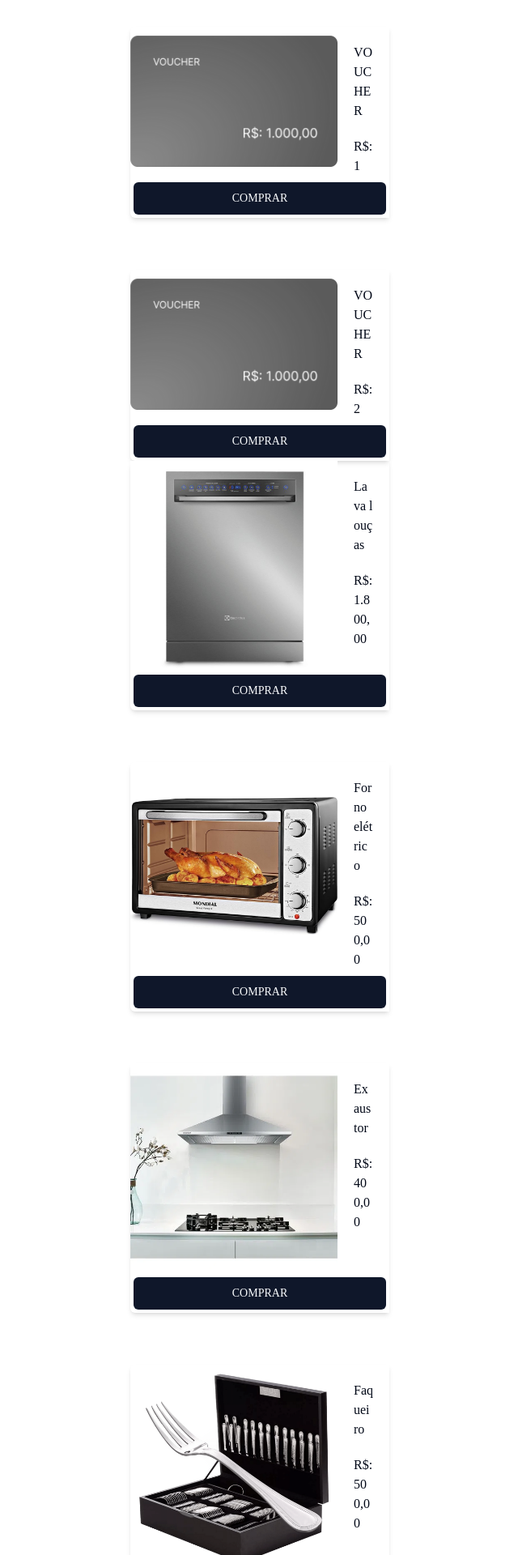
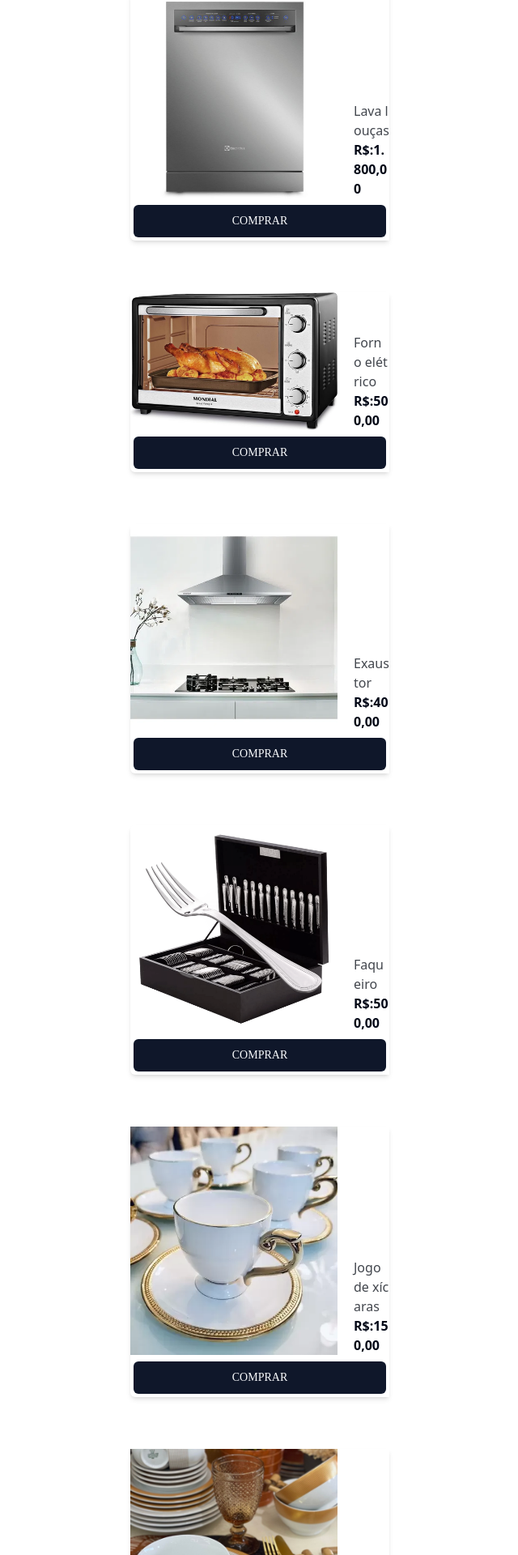
Before and after one commit to lisboaa/marriage, a Next.js app: page /lista-presente in a window 1280 px wide. Shown: the part 43-1963 px from the top of the page at 81% size, without its empty margins (319-959 px from the left). Built offline with nearby package versions, Linux system fonts and the light colour scheme.

Commit message:
Desenvolvimento inicial pagina local evento; Removido voucher de 1 e 2 reais; Ajuste na cor de text e ajuste no layout lista de presentes

```diff
--- a/src/app/lista-presente/page.tsx
+++ b/src/app/lista-presente/page.tsx
@@ -51,6 +51,13 @@ export default function ListaPresente() {
                     />
                     </SheetHeader>
                     <SheetClose asChild className='mb-1'>
+                        <Link href="/">
+                            <Button variant="outline" className="w-full justify-start gap-2">
+                            Inicio
+                            </Button>
+                        </Link>
+                    </SheetClose>
+                    <SheetClose asChild className='mb-1'>
                     <Link href="/">
                         <Button variant="outline" className="w-full justify-start gap-2">
                         Lista de Presente
@@ -92,53 +99,7 @@ export default function ListaPresente() {
                 <li>Local Evento</li>
                 </ul> */}
             </div>
-            <div className="flex flex-col items-center">
-            <div className='h-[210] w-80 rounded-l-md shadow-md flex flex-col mt-16'>
-                    <div className=" h-[300] flex flex-row">
-                        <Image
-                            src='/voucher3.png'
-                            alt=''
-                            height={100}
-                            width={115}
-                            className="h-auto max-h-[70%] w-auto max-w-[80%]"
-                            style={{
-                                objectFit: "contain"
-                            }}
-                        />
-                        <article className='flex flex-col pt-5 pl-5 pr-5'>
-                            <p className='break-all'>VOUCHER</p>
-                            <p className='break-all pt-5'>R$:1</p>
-                        </article>
-                    </div>
-                    <div className='pl-1 pr-1 pb-1 pt-2'>
-                        <Button className='w-full' onClick={() =>handlerFinishPurchaseClick(Number(1), 'VOUCHER')}>
-                            <p>COMPRAR</p>
-                        </Button>
-                    </div>
-                </div>
-                <div className='h-[210] w-80 rounded-l-md shadow-md flex flex-col mt-16'>
-                    <div className=" h-[300] flex flex-row">
-                        <Image
-                            src='/voucher3.png'
-                            alt=''
-                            height={100}
-                            width={115}
-                            className="h-auto max-h-[70%] w-auto max-w-[80%]"
-                            style={{
-                                objectFit: "contain"
-                            }}
-                        />
-                        <article className='flex flex-col pt-5 pl-5 pr-5'>
-                            <p className='break-all'>VOUCHER</p>
-                            <p className='break-all pt-5'>R$:2</p>
-                        </article>
-                    </div>
-                    <div className='pl-1 pr-1 pb-1 pt-2'>
-                        <Button className='w-full' onClick={() =>handlerFinishPurchaseClick(Number(2), 'VOUCHER')}>
-                            <p>COMPRAR</p>
-                        </Button>
-                    </div>
-                </div>
+            <div className="flex flex-col items-center mt-5">
                 <div className='h-[210] w-80 rounded-l-md shadow-md flex flex-col'>
                     <div className=" h-[300] flex flex-row">
                         <Image
@@ -151,9 +112,9 @@ export default function ListaPresente() {
                                 objectFit: "contain"
                             }}
                         />
-                        <article className='flex flex-col pt-5 pl-5 pr-5'>
-                            <p className='break-all'>Lava louças</p>
-                            <p className='break-all pt-5'>R$:1.800,00</p>
+                        <article className='flex flex-col pl-5 justify-end'>
+                            <p className='break-all font-sans font-medium text-custom_gray'>Lava louças</p>
+                            <p className='break-all font-sans font-semibold'>R$:1.800,00</p>
                         </article>
                     </div>
                     <div className='pl-1 pr-1 pb-1 pt-2'>
@@ -174,9 +135,9 @@ export default function ListaPresente() {
                                 objectFit: "contain"
                             }}
                         />
-                        <article className='flex flex-col pt-5 pl-5 pr-5'>
-                            <p className='break-all'>Forno elétrico</p>
-                            <p className='break-all pt-5'>R$:500,00</p>
+                        <article className='flex flex-col pl-5 justify-end'>
+                            <p className='break-all font-sans font-medium text-custom_gray'>Forno elétrico</p>
+                            <p className='break-all font-sans font-semibold'>R$:500,00</p>
                         </article>
                     </div>
                     <div className='pl-1 pr-1 pb-1 pt-2'>
@@ -197,9 +158,9 @@ export default function ListaPresente() {
                                 objectFit: "contain"
                             }}
                         />
-                        <article className='flex flex-col pt-5 pl-5 pr-5'>
-                            <p className='break-all'>Exaustor</p>
-                            <p className='break-all pt-5'>R$:400,00</p>
+                        <article className='flex flex-col pl-5 justify-end'>
+                            <p className='break-all font-sans font-medium text-custom_gray'>Exaustor</p>
+                            <p className='break-all font-sans font-semibold'>R$:400,00</p>
                         </article>
                     </div>
                     <div className='pl-1 pr-1 pb-1 pt-2'>
@@ -220,9 +181,9 @@ export default function ListaPresente() {
                                 objectFit: "contain"
                             }}
                         />
-                        <article className='flex flex-col pt-5 pl-5 pr-5'>
-                            <p className='break-all'>Faqueiro</p>
-                            <p className='break-all pt-5'>R$:500,00</p>
+                        <article className='flex flex-col pl-5 justify-end'>
+                            <p className='break-all font-sans font-medium text-custom_gray'>Faqueiro</p>
+                            <p className='break-all font-sans font-semibold'>R$:500,00</p>
                         </article>
                     </div>
                     <div className='pl-1 pr-1 pb-1 pt-2'>
@@ -243,9 +204,9 @@ export default function ListaPresente() {
                                 objectFit: "contain"
                             }}
                         />
-                        <article className='flex flex-col pt-5 pl-5 pr-5'>
-                            <p className='break-all'>Jogo de xícaras</p>
-                            <p className='break-all pt-5'>R$:150,00</p>
+                        <article className='flex flex-col pl-5 justify-end'>
+                            <p className='break-all font-sans font-medium text-custom_gray'>Jogo de xícaras</p>
+                            <p className='break-all font-sans font-semibold'>R$:150,00</p>
                         </article>
                     </div>
                     <div className='pl-1 pr-1 pb-1 pt-2'>
@@ -266,9 +227,9 @@ export default function ListaPresente() {
                                 objectFit: "contain"
                             }}
                         />
-                        <article className='flex flex-col pt-5 pl-5 pr-5'>
-                            <p className='break-all'>Jogo Jantar</p>
-                            <p className='break-all pt-5'>R$:400,00</p>
+                        <article className='flex flex-col pl-5 justify-end'>
+                            <p className='break-all font-sans font-medium text-custom_gray'>Jogo Jantar</p>
+                            <p className='break-all font-sans font-semibold'>R$:400,00</p>
                         </article>
                     </div>
                     <div className='pl-1 pr-1 pb-1 pt-2'>
@@ -289,9 +250,9 @@ export default function ListaPresente() {
                                 objectFit: "contain"
                             }}
                         />
-                        <article className='flex flex-col pt-5 pl-5 pr-5'>
-                            <p className='break-all'>Jogo Taças</p>
-                            <p className='break-all pt-5'>R$:150,00</p>
+                        <article className='flex flex-col pl-5 justify-end'>
+                            <p className='break-all font-sans font-medium text-custom_gray'>Jogo Taças</p>
+                            <p className='break-all font-sans font-semibold'>R$:150,00</p>
                         </article>
                     </div>
                     <div className='pl-1 pr-1 pb-1 pt-2'>
@@ -312,9 +273,9 @@ export default function ListaPresente() {
                                 objectFit: "contain"
                             }}
                         />
-                        <article className='flex flex-col pt-5 pl-5 pr-5'>
-                            <p className='break-all'>Liquidificador</p>
-                            <p className='break-all pt-5'>R$:180,00</p>
+                        <article className='flex flex-col pl-5 justify-end'>
+                            <p className='break-all font-sans font-medium text-custom_gray'>Liquidificador</p>
+                            <p className='break-all font-sans font-semibold'>R$:180,00</p>
                         </article>
                     </div>
                     <div className='pl-1 pr-1 pb-1 pt-2'>
@@ -335,9 +296,9 @@ export default function ListaPresente() {
                                 objectFit: "contain"
                             }}
                         />
-                        <article className='flex flex-col pt-5 pl-5 pr-5'>
-                            <p className='break-all'>Batedeira</p>
-                            <p className='break-all pt-5'>R$:300,00</p>
+                        <article className='flex flex-col pl-5 justify-end'>
+                            <p className='break-all font-sans font-medium text-custom_gray'>Batedeira</p>
+                            <p className='break-all font-sans font-semibold'>R$:300,00</p>
                         </article>
                     </div>
                     <div className='pl-1 pr-1 pb-1 pt-2'>
@@ -358,9 +319,9 @@ export default function ListaPresente() {
                                 objectFit: "contain"
                             }}
                         />
-                        <article className='flex flex-col pt-5 pl-5 pr-5'>
-                            <p className='break-all'>Multiprocessador</p>
-                            <p className='break-all pt-5'>R$:300,00</p>
+                        <article className='flex flex-col pl-5 justify-end'>
+                            <p className='break-all font-sans font-medium text-custom_gray'>Multiprocessador</p>
+                            <p className='break-all font-sans font-semibold'>R$:300,00</p>
                         </article>
                     </div>
                     <div className='pl-1 pr-1 pb-1 pt-2'>
@@ -381,9 +342,9 @@ export default function ListaPresente() {
                                 objectFit: "contain"
                             }}
                         />
-                        <article className='flex flex-col pt-5 pl-5 pr-5'>
-                            <p className='break-all'>Sanduicheira</p>
-                            <p className='break-all pt-5'>R$:150,00</p>
+                        <article className='flex flex-col pl-5 justify-end'>
+                            <p className='break-all font-sans font-medium text-custom_gray'>Sanduicheira</p>
+                            <p className='break-all font-sans font-semibold'>R$:150,00</p>
                         </article>
                     </div>
                     <div className='pl-1 pr-1 pb-1 pt-2'>
@@ -404,9 +365,9 @@ export default function ListaPresente() {
                                 objectFit: "contain"
                             }}
                         />
-                        <article className='flex flex-col pt-5 pl-5 pr-5'>
-                            <p className='break-all'>Cafeteira</p>
-                            <p className='break-all pt-5'>R$:400,00</p>
+                        <article className='flex flex-col pl-5 justify-end'>
+                            <p className='break-all font-sans font-medium text-custom_gray'>Cafeteira</p>
+                            <p className='break-all font-sans font-semibold'>R$:400,00</p>
                         </article>
                     </div>
                     <div className='pl-1 pr-1 pb-1 pt-2'>
@@ -427,9 +388,9 @@ export default function ListaPresente() {
                                 objectFit: "contain"
                             }}
                         />
-                        <article className='flex flex-col pt-5 pl-5 pr-5'>
-                            <p className='break-all'>Panela Elétrica de arroz </p>
-                            <p className='break-all pt-5'>R$:300,00</p>
+                        <article className='flex flex-col pl-5 justify-end'>
+                            <p className='break-all font-sans font-medium text-custom_gray'>Panela Elétrica de arroz </p>
+                            <p className='break-all font-sans font-semibold'>R$:300,00</p>
                         </article>
                     </div>
                     <div className='pl-1 pr-1 pb-1 pt-2'>
@@ -450,10 +411,10 @@ export default function ListaPresente() {
                                 objectFit: "contain"
                             }}
                         />
-                        <article className='flex flex-col pt-5 pl-5 pr-5'>
-                            <p className='break-all'>Panela Eletrica de
+                        <article className='flex flex-col pl-5 justify-end'>
+                            <p className='break-all font-sans font-medium text-custom_gray'>Panela Eletrica de
                             feijão</p>
-                            <p className='break-all pt-5'>R$:300,00</p>
+                            <p className='break-all font-sans font-semibold'>R$:300,00</p>
                         </article>
                     </div>
                     <div className='pl-1 pr-1 pb-1 pt-2'>
@@ -474,9 +435,9 @@ export default function ListaPresente() {
                                 objectFit: "contain"
                             }}
                         />
-                        <article className='flex flex-col pt-5 pl-5 pr-5'>
-                            <p className='break-all'>Espremedor de frutas</p>
-                            <p className='break-all pt-5'>R$:200,00</p>
+                        <article className='flex flex-col pl-5 justify-end'>
+                            <p className='break-all font-sans font-medium text-custom_gray'>Espremedor de frutas</p>
+                            <p className='break-all font-sans font-semibold'>R$:200,00</p>
                         </article>
                     </div>
                     <div className='pl-1 pr-1 pb-1 pt-2'>
@@ -497,9 +458,9 @@ export default function ListaPresente() {
                                 objectFit: "contain"
                             }}
                         />
-                        <article className='flex flex-col pt-5 pl-5 pr-5'>
-                            <p className='break-all'>Mesa de jantar</p>
-                            <p className='break-all pt-5'>R$:1.500,00</p>
+                        <article className='flex flex-col pl-5 justify-end'>
+                            <p className='break-all font-sans font-medium text-custom_gray'>Mesa de jantar</p>
+                            <p className='break-all font-sans font-semibold'>R$:1.500,00</p>
                         </article>
                     </div>
                     <div className='pl-1 pr-1 pb-1 pt-2'>
@@ -520,9 +481,9 @@ export default function ListaPresente() {
                                 objectFit: "contain"
                             }}
                         />
-                        <article className='flex flex-col pt-5 pl-5 pr-5'>
-                            <p className='break-all'>Ventilador de teto</p>
-                            <p className='break-all pt-5'>R$:400,00</p>
+                        <article className='flex flex-col pl-5 justify-end'>
+                            <p className='break-all font-sans font-medium text-custom_gray'>Ventilador de teto</p>
+                            <p className='break-all font-sans font-semibold'>R$:400,00</p>
                         </article>
                     </div>
                     <div className='pl-1 pr-1 pb-1 pt-2'>
@@ -543,9 +504,9 @@ export default function ListaPresente() {
                                 objectFit: "contain"
                             }}
                         />
-                        <article className='flex flex-col pt-5 pl-5 pr-5'>
-                            <p className='break-all'>Aspirador de pó vertical</p>
-                            <p className='break-all pt-5'>R$:250,00</p>
+                        <article className='flex flex-col pl-5 justify-end'>
+                            <p className='break-all font-sans font-medium text-custom_gray'>Aspirador de pó vertical</p>
+                            <p className='break-all font-sans font-semibold'>R$:250,00</p>
                         </article>
                     </div>
                     <div className='pl-1 pr-1 pb-1 pt-2'>
@@ -566,9 +527,9 @@ export default function ListaPresente() {
                                 objectFit: "contain"
                             }}
                         />
-                        <article className='flex flex-col pt-5 pl-5 pr-5'>
-                            <p className='break-all'>Aspirador de pó</p>
-                            <p className='break-all pt-5'>R$:400,00</p>
+                        <article className='flex flex-col pl-5 justify-end'>
+                            <p className='break-all font-sans font-medium text-custom_gray'>Aspirador de pó</p>
+                            <p className='break-all font-sans font-semibold'>R$:400,00</p>
                         </article>
                     </div>
                     <div className='pl-1 pr-1 pb-1 pt-2'>
@@ -589,9 +550,9 @@ export default function ListaPresente() {
                                 objectFit: "contain"
                             }}
                         />
-                        <article className='flex flex-col pt-5 pl-5 pr-5'>
-                            <p className='break-all'>Secadora de roupas</p>
-                            <p className='break-all pt-5'>R$:2.000,00</p>
+                        <article className='flex flex-col pl-5 justify-end'>
+                            <p className='break-all font-sans font-medium text-custom_gray'>Secadora de roupas</p>
+                            <p className='break-all font-sans font-semibold'>R$:2.000,00</p>
                         </article>
                     </div>
                     <div className='pl-1 pr-1 pb-1 pt-2'>
@@ -612,9 +573,9 @@ export default function ListaPresente() {
                                 objectFit: "contain"
                             }}
                         />
-                        <article className='flex flex-col pt-5 pl-5 pr-5'>
-                            <p className='break-all'>VOUCHER</p>
-                            <p className='break-all pt-5'>R$:200,00</p>
+                        <article className='flex flex-col pl-5 justify-end'>
+                            <p className='break-all font-sans font-medium text-custom_gray'>VOUCHER</p>
+                            <p className='break-all font-sans font-semibold'>R$:200,00</p>
                         </article>
                     </div>
                     <div className='pl-1 pr-1 pb-1 pt-2'>
@@ -635,9 +596,9 @@ export default function ListaPresente() {
                                 objectFit: "contain"
                             }}
                         />
-                        <article className='flex flex-col pt-5 pl-5 pr-5'>
-                            <p className='break-all'>VOUCHER</p>
-                            <p className='break-all pt-5'>R$:300,00</p>
+                        <article className='flex flex-col pl-5 justify-end'>
+                            <p className='break-all font-sans font-medium text-custom_gray'>VOUCHER</p>
+                            <p className='break-all font-sans font-semibold'>R$:300,00</p>
                         </article>
                     </div>
                     <div className='pl-1 pr-1 pb-1 pt-2'>
@@ -658,9 +619,9 @@ export default function ListaPresente() {
                                 objectFit: "contain"
                             }}
                         />
-                        <article className='flex flex-col pt-5 pl-5 pr-5'>
-                            <p className='break-all'>VOUCHER</p>
-                            <p className='break-all pt-5'>R$:500,00</p>
+                        <article className='flex flex-col pl-5 justify-end'>
+                            <p className='break-all font-sans font-medium text-custom_gray'>VOUCHER</p>
+                            <p className='break-all font-sans font-semibold'>R$:500,00</p>
                         </article>
                     </div>
                     <div className='pl-1 pr-1 pb-1 pt-2'>
@@ -681,9 +642,9 @@ export default function ListaPresente() {
                                 objectFit: "contain"
                             }}
                         />
-                        <article className='flex flex-col pt-5 pl-5 pr-5'>
-                            <p className='break-all'>VOUCHER</p>
-                            <p className='break-all pt-5'>R$:1.000,00</p>
+                        <article className='flex flex-col pl-5 justify-end'>
+                            <p className='break-all font-sans font-medium text-custom_gray'>VOUCHER</p>
+                            <p className='break-all font-sans font-semibold'>R$:1.000,00</p>
                         </article>
                     </div>
                     <div className='pl-1 pr-1 pb-1 pt-2'>
--- a/tailwind.config.js
+++ b/tailwind.config.js
@@ -30,6 +30,7 @@ module.exports = {
         ring: "hsl(var(--ring))",
         background: "hsl(var(--background))",
         foreground: "hsl(var(--foreground))",
+        custom_gray: "rgb(66, 70, 77)",
         primary: {
           DEFAULT: "hsl(var(--primary))",
           foreground: "hsl(var(--primary-foreground))",
```
Also changed, not shown: src/app/local-evento/page.tsx (added, +20 -0 lines), src/app/page.tsx (+19 -19 lines), public/mapa-local-evento.png (added), public/marca_submarca-logo.png (added).
